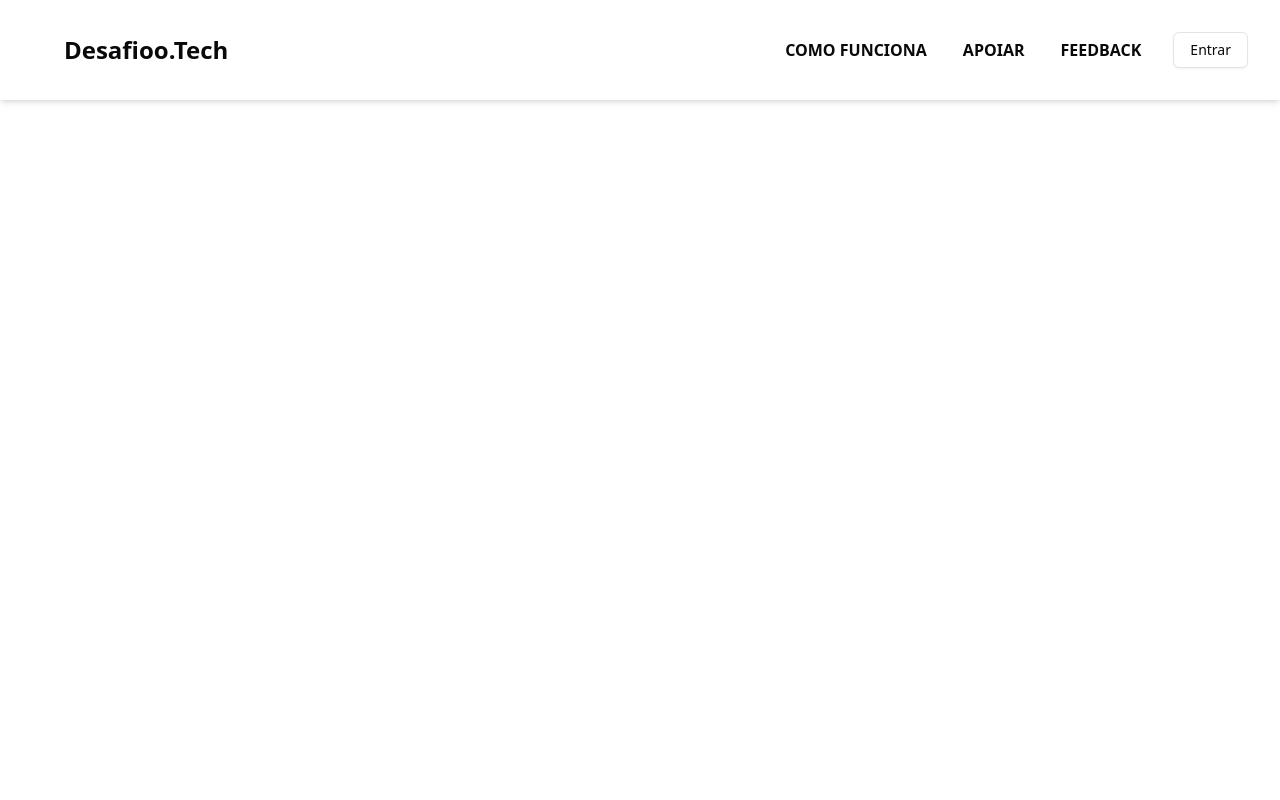
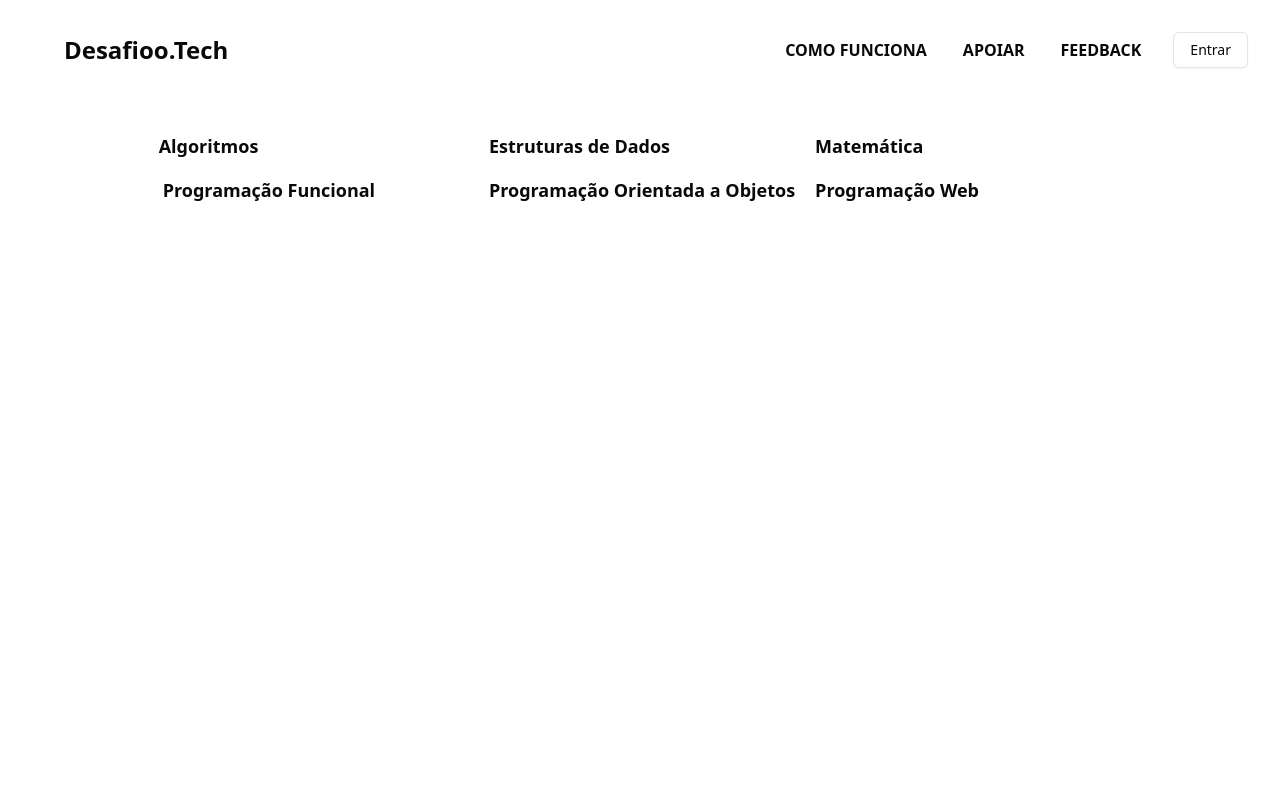
Before and after one commit to ArthurSilv4/front-desafioo.tech, a Next.js app: page / in a window 1280 px wide. Shown: the top 800 px of the page. Built offline with nearby package versions, Linux system fonts and the light colour scheme.

Commit message:
criado a section de lista de categorias

```diff
--- a/src/app/layout.tsx
+++ b/src/app/layout.tsx
@@ -6,6 +6,7 @@ import { Footer } from "@/components/Layout/Footer/page";
 import FAQ from "@/components/Layout/Main/FAQ/page";
 import { Separator } from "@radix-ui/react-separator";
 import { Creators } from "@/components/Layout/Main/Creators/page";
+import { CategoryList } from "@/components/Layout/Main/CategoryList/page";
 
 const geistSans = Geist({
   variable: "--font-geist-sans",
@@ -33,7 +34,8 @@ export default function RootLayout({
         className={`${geistSans.variable} ${geistMono.variable} antialiased `}
       >
         <Header />
-        <main className="max-w-screen-2xl mx-auto p-4">
+        <main className="max-w-screen-2xl mx-auto">
+          <CategoryList />
           {children}
           <Creators />
           <FAQ />
--- a/src/components/Layout/Header/page.tsx
+++ b/src/components/Layout/Header/page.tsx
@@ -42,7 +42,7 @@ export function Header() {
   );
 
   return (
-    <header className="bg-background shadow-md">
+    <header>
       <div className="container mx-auto flex items-center justify-between p-4 md:p-8">
         <div>
           <Link href="/" className="flex items-center gap-2">
--- /dev/null
+++ b/src/components/Layout/Main/CategoryList/page.tsx
@@ -0,0 +1,33 @@
+import {
+  NavigationMenu,
+  NavigationMenuItem,
+  NavigationMenuLink,
+  NavigationMenuList,
+} from "@/components/ui/navigation-menu";
+
+const categories = [
+  "Algoritmos",
+  "Estruturas de Dados",
+  "Matemática",
+  "Programação Funcional",
+  "Programação Orientada a Objetos",
+  "Programação Web",
+];
+
+export function CategoryList() {
+  return (
+    <section>
+      <NavigationMenu className="container mx-auto px-4 py-8">
+        <NavigationMenuList className="grid grid-cols-2 md:grid-cols-3 gap-4">
+          {categories.map((category) => (
+            <NavigationMenuItem key={category} className="text-lg font-bold">
+              <NavigationMenuLink href={`/category/${category}`}>
+                {category}
+              </NavigationMenuLink>
+            </NavigationMenuItem>
+          ))}
+        </NavigationMenuList>
+      </NavigationMenu>
+    </section>
+  );
+}
```
